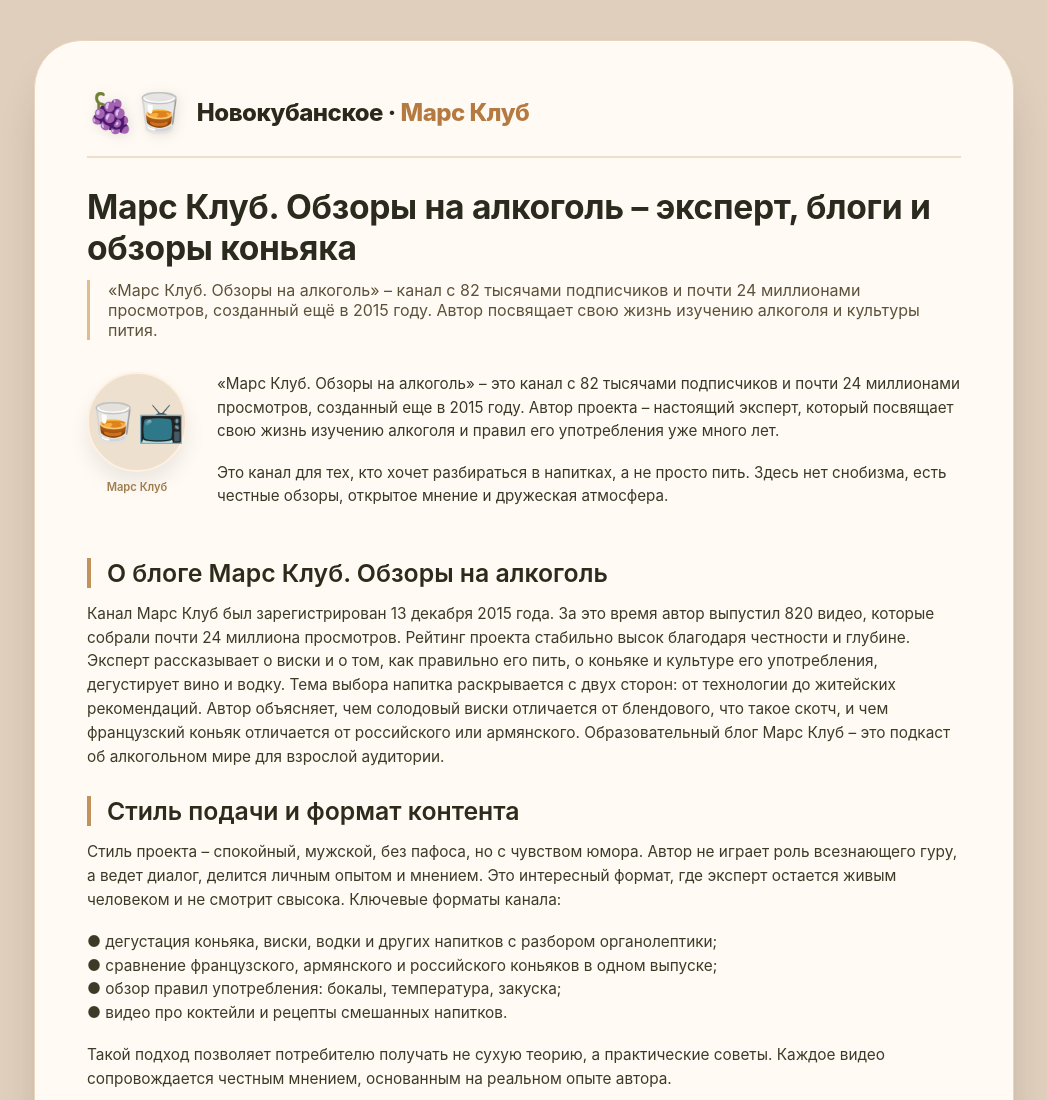
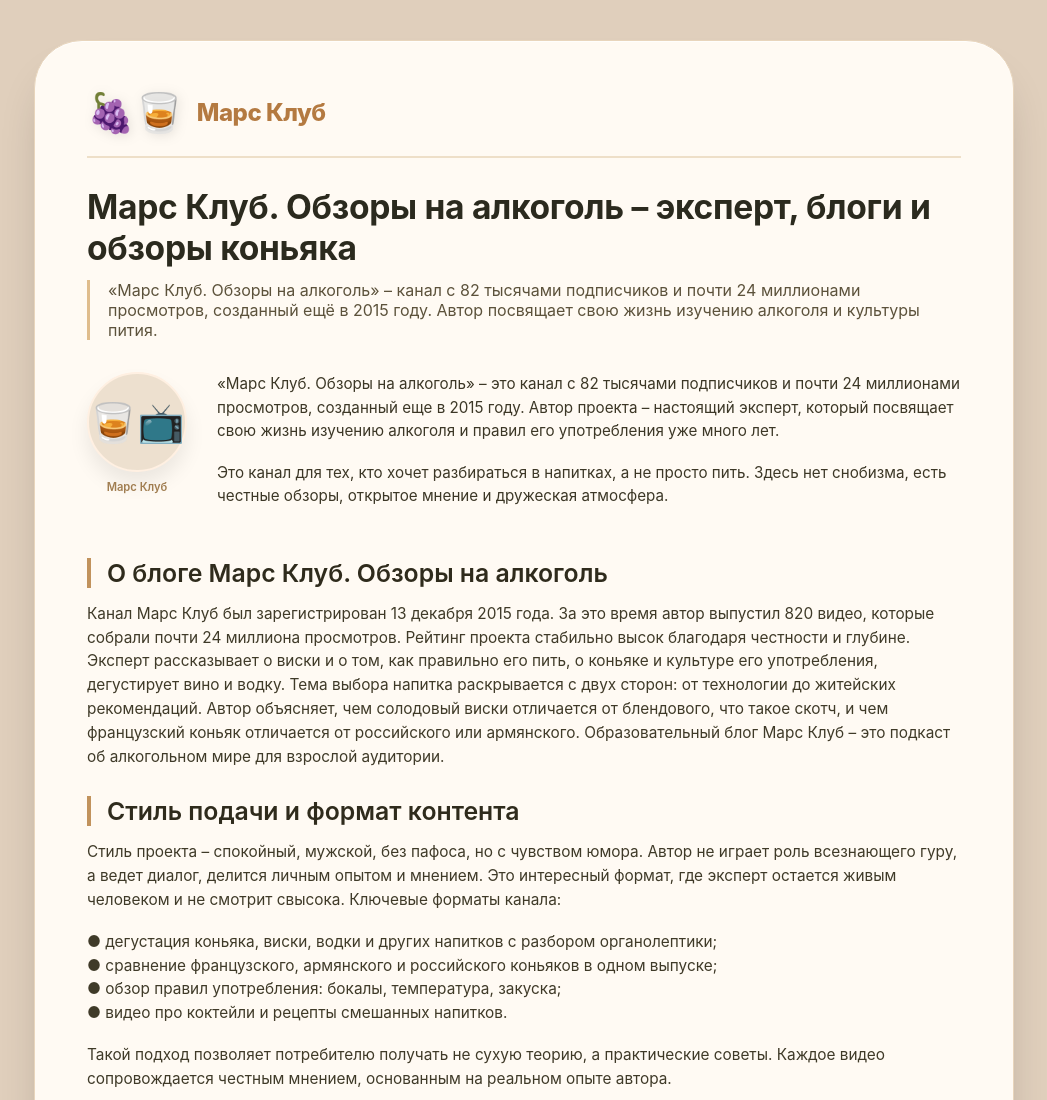
Before and after one commit to StasObzor2/mars-klub, a plain HTML site: page index.html in a window 1280 px wide. Shown: the top 1100 px of the page, without its empty margins (116-1163 px from the left). Drawn offline with Linux system fonts and the light colour scheme.

Commit message:
Update index.html

```diff
--- a/index.html
+++ b/index.html
@@ -264,7 +264,7 @@
         <div class="brand-head">
             <div class="brand-logo">
                 <span class="brand-icon">🍇🥃</span>
-                <div class="brand-name">Новокубанское · <span>Марс Клуб</span></div>
+                <div class="brand-name"> <span>Марс Клуб</span></div>
             </div>
         </div>
 
```
